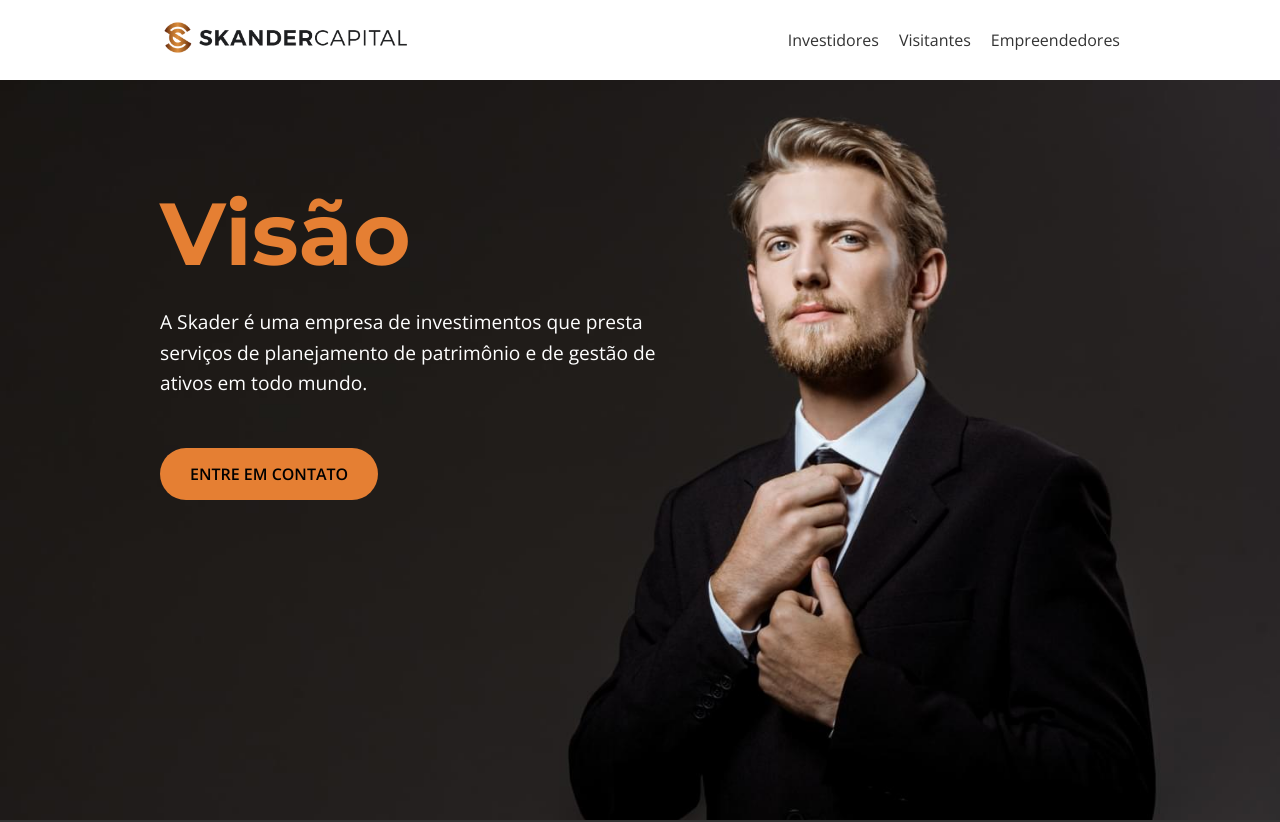
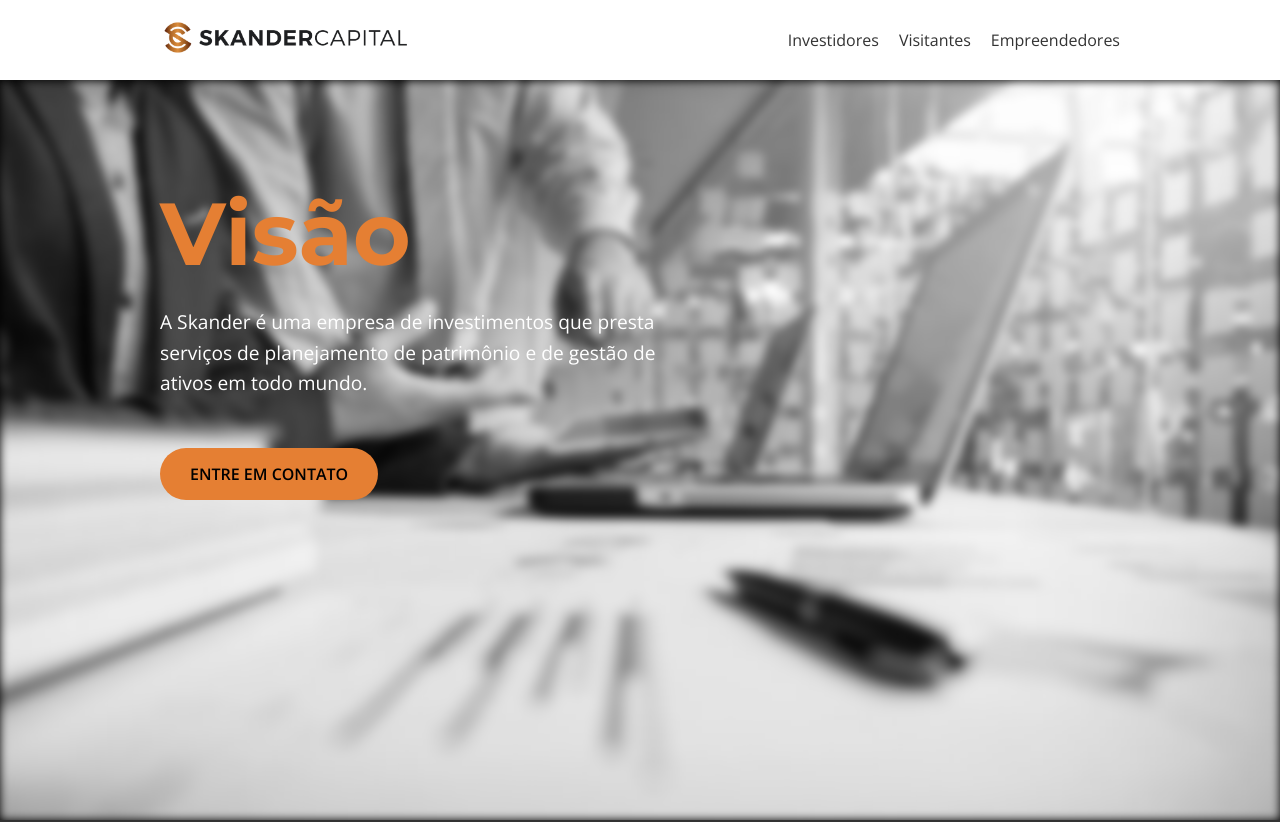
Before and after one commit to devnerii/Skander-Capital, a plain HTML site: page index.html in a window 1280 px wide. Shown: the top 822 px of the page. Drawn offline with nearby package versions, Linux system fonts and the light colour scheme.

Commit message:
Please enter the commit message for your changes. Lines starting with '#' will be ignored, and an empty message aborts the commit.
On branch main
Your branch is up to date with 'origin/main'.

Changes to be committed:
	modified:   index.html

```diff
--- a/index.html
+++ b/index.html
@@ -1,14 +1,23 @@
 <!DOCTYPE html>
 <html lang="pt-BR">
   <head>
-    <meta charset="UTF-8">
-    <meta name="viewport" content="width=device-width, initial-scale=1.0">
-    <meta name="description" content="Skader Capital - Investimentos inteligentes para o futuro.">
-    <meta name="keywords" content="Skader Capital, Investimentos, Empreendedores, Visitantes, Investidores">
+    <meta charset="UTF-8" />
+    <meta name="viewport" content="width=device-width, initial-scale=1.0" />
+    <meta
+      name="description"
+      content="Skader Capital - Investimentos inteligentes para o futuro."
+    />
+    <meta
+      name="keywords"
+      content="Skader Capital, Investimentos, Empreendedores, Visitantes, Investidores"
+    />
     <title>Skader Capital</title>
-    <link rel="preconnect" href="https://fonts.googleapis.com">
-    <link rel="preconnect" href="https://fonts.gstatic.com" crossorigin>
-    <link href="https://fonts.googleapis.com/css2?family=Montserrat:wght@700&family=Open+Sans:wght@300;400;600&display=swap" rel="stylesheet">
+    <link rel="preconnect" href="https://fonts.googleapis.com" />
+    <link rel="preconnect" href="https://fonts.gstatic.com" crossorigin />
+    <link
+      href="https://fonts.googleapis.com/css2?family=Montserrat:wght@700&family=Open+Sans:wght@300;400;600&display=swap"
+      rel="stylesheet"
+    />
     <style>
       :root {
         --primary-color: rgb(229, 127, 51);
@@ -24,7 +33,7 @@
 
       body {
         margin: 0;
-            font-family: 'Open Sans', sans-serif;
+        font-family: "Open Sans", sans-serif;
         background-color: var(--background-color);
         color: var(--text-color);
       }
@@ -48,7 +57,7 @@
       }
 
       .logo {
-            background-image: url('/images/logo.png');
+        background-image: url("/images/logo.png");
         width: 250px;
         height: 40px;
         background-size: contain;
@@ -77,7 +86,7 @@
       }
 
       .nav-link::after {
-            content: '';
+        content: "";
         position: absolute;
         width: 0;
         height: 2px;
@@ -107,14 +116,28 @@
       .hero {
         height: 80vh;
         padding: 50px 0;
-            background: url('../images/young-successful-businessman-correcting-tie.jpg') center center/cover no-repeat;
-            background-position: center 15%; /* Aumenta a altura do background */
         position: relative;
+        overflow: hidden; /* Para garantir que o pseudo-elemento não saia do contêiner */
+      }
+
+      .hero::before {
+        content: "";
+        position: absolute;
+        top: 0;
+        left: 0;
+        width: 100%;
+        height: 100%;
+        background: url("../images/jhhhhhh.jpg") center center/cover no-repeat;
+        background-position: center 15%;
+        filter: blur(5px); /* Ajuste o valor do desfoque conforme necessário */
+        z-index: -1; /* Coloca o pseudo-elemento atrás do conteúdo */
       }
 
       .hero .container {
         display: block;
         padding-left: 20px;
+        position: relative; /* Certifique-se de que o conteúdo da .hero esteja acima do pseudo-elemento */
+        color: white; /* Ajuste a cor do texto conforme necessário */
       }
 
       .hero-content {
@@ -125,7 +148,7 @@
       }
 
       .hero-content h1 {
-            font-family: 'Montserrat', sans-serif;
+        font-family: "Montserrat", sans-serif;
         font-size: 5.5em;
         font-weight: 700;
         margin: 0 0 20px 0;
@@ -133,7 +156,7 @@
       }
 
       .hero-content p {
-            font-family: 'Open Sans', sans-serif;
+        font-family: "Open Sans", sans-serif;
         font-size: 1.2em;
         line-height: 1.6;
         color: var(--text-color);
@@ -143,7 +166,7 @@
         display: inline-block;
         margin-top: 30px;
         padding: 15px 30px;
-            font-family: 'Open Sans', sans-serif;
+        font-family: "Open Sans", sans-serif;
         font-size: 1em;
         font-weight: 800;
         color: var(--background-color);
@@ -166,7 +189,7 @@
       }
 
       .contact-section h2 {
-            font-family: 'Montserrat', sans-serif;
+        font-family: "Montserrat", sans-serif;
         font-size: 2.5em;
         color: var(--logo-color-1);
         margin-bottom: 20px;
@@ -258,7 +281,10 @@
       <div class="container">
         <div class="hero-content">
           <h1>Visão</h1>
-                <p>A Skader é uma empresa de investimentos que presta serviços de planejamento de patrimônio e de gestão de ativos em todo mundo.</p>
+          <p>
+            A Skander é uma empresa de investimentos que presta serviços de
+            planejamento de patrimônio e de gestão de ativos em todo mundo.
+          </p>
           <a href="#contact" class="cta-button">ENTRE EM CONTATO</a>
         </div>
       </div>
@@ -271,9 +297,21 @@
           <p>TELEFONES</p>
           <p>+55 21 2018 3394</p>
           <p>EMAILS</p>
-                <p><a href="mailto:contato@skandercapital.com">contato@skandercapital.com</a></p>
-                <p><a href="mailto:compliance@skandercapital.com">compliance@skandercapital.com</a></p>
-                <p><a href="mailto:ouvidoria@skandercapital.com">ouvidoria@skandercapital.com</a></p>
+          <p>
+            <a href="mailto:contato@skandercapital.com"
+              >contato@skandercapital.com</a
+            >
+          </p>
+          <p>
+            <a href="mailto:compliance@skandercapital.com"
+              >compliance@skandercapital.com</a
+            >
+          </p>
+          <p>
+            <a href="mailto:ouvidoria@skandercapital.com"
+              >ouvidoria@skandercapital.com</a
+            >
+          </p>
         </div>
         <div class="construction-note">
           <p>O site está em construção.</p>
@@ -283,8 +321,8 @@
 
     <script>
       function toggleMenu() {
-            const nav = document.querySelector('nav ul');
-            nav.classList.toggle('show');
+        const nav = document.querySelector("nav ul");
+        nav.classList.toggle("show");
       }
     </script>
   </body>
```
Lines whose indentation alone changed are shown as unchanged.
